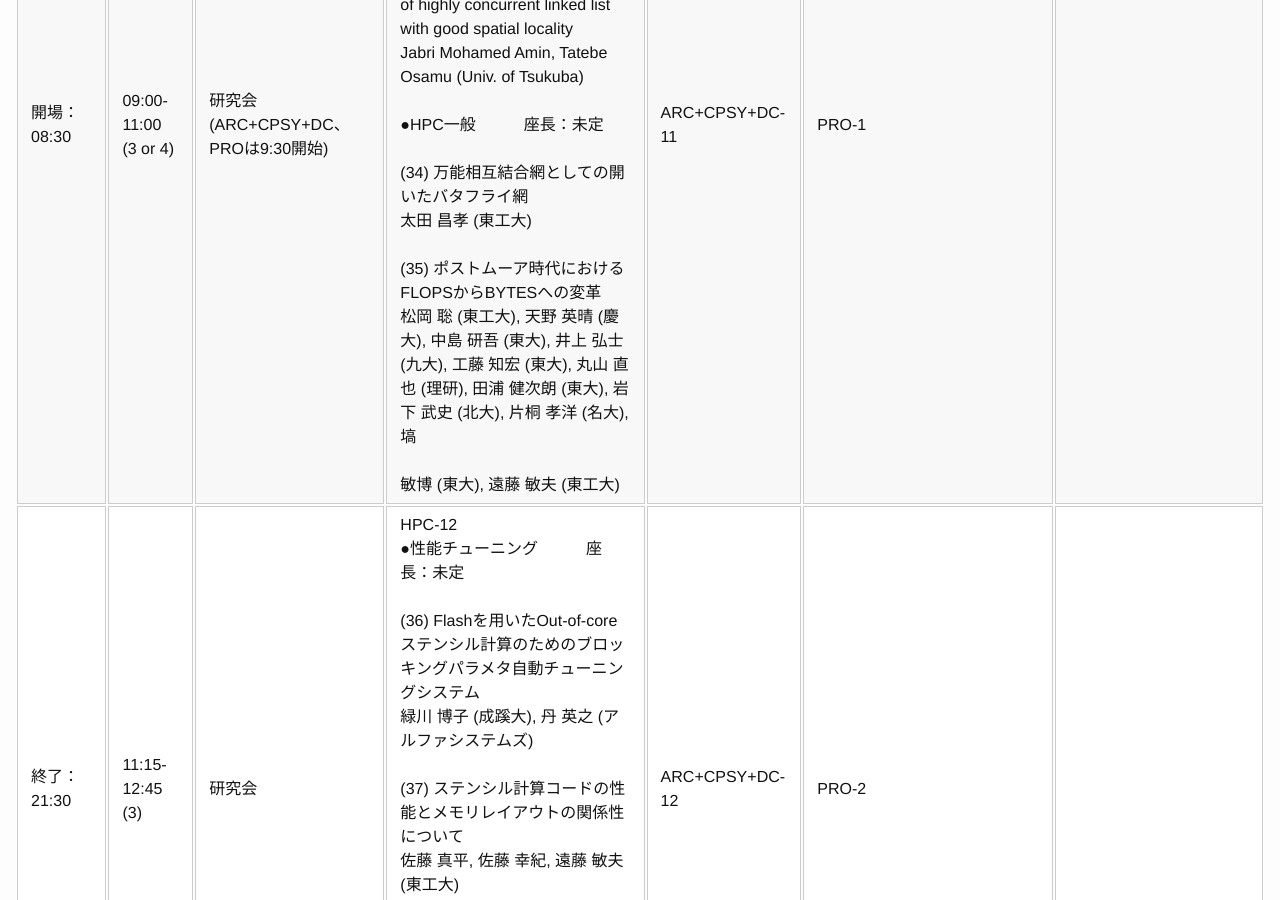
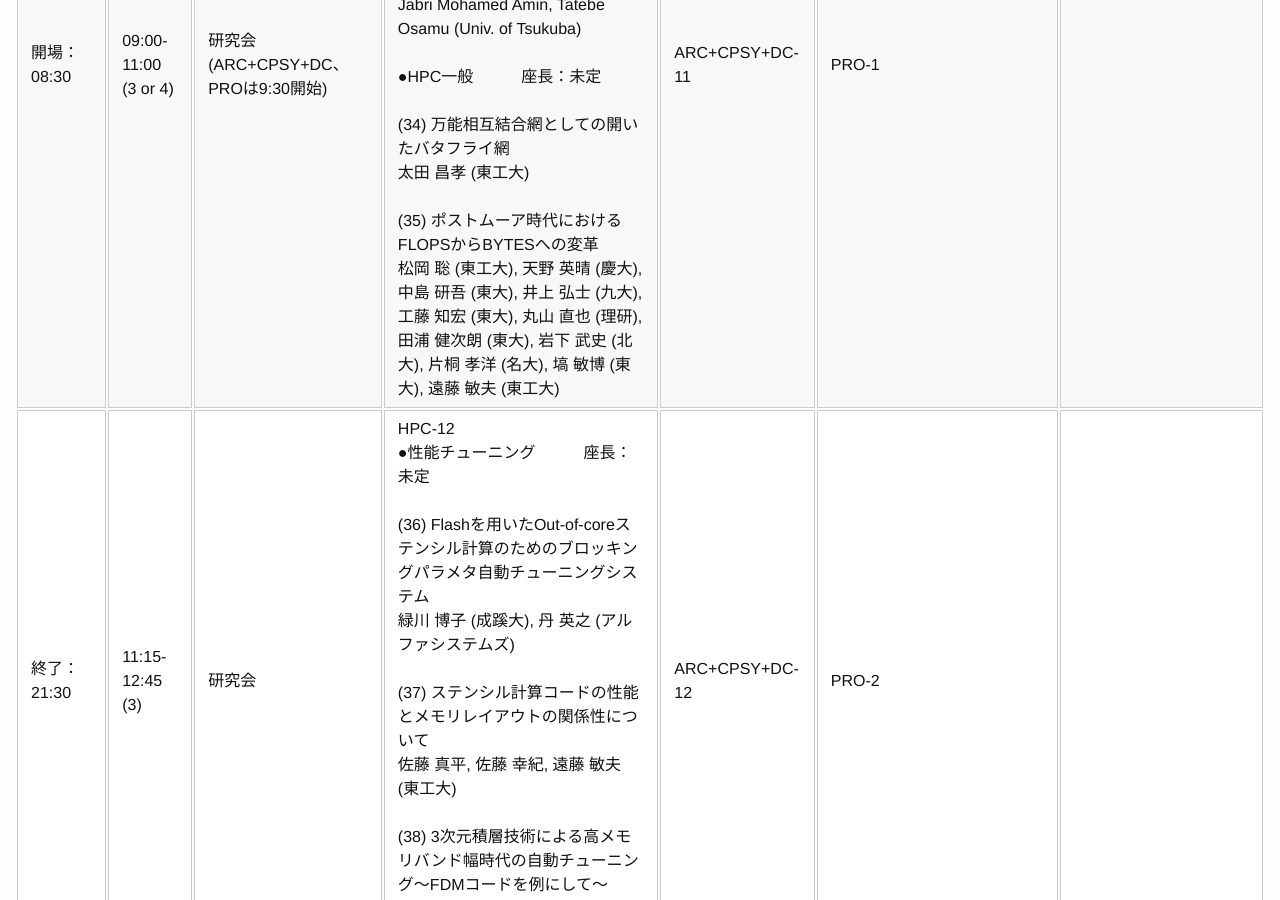
Before and after one commit to swopp/swopp.github.io, a Jekyll site: the page built from 2016/schedule-details.md, in a window 1280 px wide and 900 px high, scrolled down 6876 px. Built offline with Jekyll 4.4.1, drawn with Linux system fonts in a browser that asks for light colours; some of the changed text lies outside the part shown.

Commit message:
fix a wrong line break in HPC

```diff
--- a/2016/schedule-details.md
+++ b/2016/schedule-details.md
@@ -31,7 +31,7 @@ permalink: /2016/program/
 |               | 17:30-19:00 (3)      | 研究会                              | 懇親会準備       | ARC+CPSY+DC-10    |                  | HPC-10<br />●並列言語(2)　　　座長：未定<br /><br />(29) 軽量スレッドライブラリArgobotsによるPGAS言語XcalableMPの動的タスク並列機能の設計<br />  津金 佳祐 (筑波大), 中尾 昌広, 李 珍泌, 村井 均 (理研), 佐藤 三久 (筑波大/理研)<br /><br />(30) Omni XcalableMP V1.0におけるCoarray機能<br />  岩下 英俊, 中尾 昌広, 村井 均, 佐藤 三久 (理研)<br /><br />(31) Flash SSDを含む多階層メモリを活用するPGASランタイムシステム<br />  松宮 遼, 遠藤 敏夫 (東工大)      |
 |               | 19:10-21:30          | 懇親会                              | 懇親会           |                   |                  |              |
 | 8/10(木)      | 08:30-09:00          | 受付 & 会場準備                     | 準備             | 準備              | 準備             |              |
-| 開場：08:30   | 09:00-11:00 (3 or 4) | 研究会 (ARC+CPSY+DC、PROは9:30開始) | HPC-11<br />●通信　　　座長：未定<br /><br />(32) Progress threadを用いた非ブロッキング集団通信の性能調査<br />  成林 晃, 南里 豪志, 天野 浩文 (九大)<br /><br />(33) Performance assessment of highly concurrent linked list with good spatial locality<br />  Jabri Mohamed Amin, Tatebe Osamu (Univ. of Tsukuba)<br /><br />●HPC一般　　　座長：未定<br /><br />(34) 万能相互結合網としての開いたバタフライ網<br />  太田 昌孝 (東工大)<br /><br />(35) ポストムーア時代におけるFLOPSからBYTESへの変革<br />  松岡 聡 (東工大), 天野 英晴 (慶大), 中島 研吾 (東大), 井上 弘士 (九大), 工藤 知宏 (東大), 丸山 直也 (理研), 田浦 健次朗 (東大), 岩下 武史 (北大), 片桐 孝洋 (名大), 塙 <br /><br />敏博 (東大), 遠藤 敏夫 (東工大)          | ARC+CPSY+DC-11    | PRO-1            |              |
+| 開場：08:30   | 09:00-11:00 (3 or 4) | 研究会 (ARC+CPSY+DC、PROは9:30開始) | HPC-11<br />●通信　　　座長：未定<br /><br />(32) Progress threadを用いた非ブロッキング集団通信の性能調査<br />  成林 晃, 南里 豪志, 天野 浩文 (九大)<br /><br />(33) Performance assessment of highly concurrent linked list with good spatial locality<br />  Jabri Mohamed Amin, Tatebe Osamu (Univ. of Tsukuba)<br /><br />●HPC一般　　　座長：未定<br /><br />(34) 万能相互結合網としての開いたバタフライ網<br />  太田 昌孝 (東工大)<br /><br />(35) ポストムーア時代におけるFLOPSからBYTESへの変革<br />  松岡 聡 (東工大), 天野 英晴 (慶大), 中島 研吾 (東大), 井上 弘士 (九大), 工藤 知宏 (東大), 丸山 直也 (理研), 田浦 健次朗 (東大), 岩下 武史 (北大), 片桐 孝洋 (名大), 塙 敏博 (東大), 遠藤 敏夫 (東工大)          | ARC+CPSY+DC-11    | PRO-1            |              |
 | 終了：21:30   | 11:15-12:45 (3)      | 研究会                              | HPC-12<br />●性能チューニング　　　座長：未定<br /><br />(36) Flashを用いたOut-of-coreステンシル計算のためのブロッキングパラメタ自動チューニングシステム<br />  緑川 博子 (成蹊大), 丹 英之 (アルファシステムズ)<br /><br />(37) ステンシル計算コードの性能とメモリレイアウトの関係性について<br />  佐藤 真平, 佐藤 幸紀, 遠藤 敏夫 (東工大)<br /><br />(38) 3次元積層技術による高メモリバンド幅時代の自動チューニング～FDMコードを例にして～<br />  片桐 孝洋 (名大), 松本 正晴, 大島 聡史 (東大)          | ARC+CPSY+DC-12    | PRO-2            |              |
 |               | 12:45-14:00          | お昼休み                            |                  | SWoPP実行委員会   |                  |              |
 |               | 14:00-15:30 (3)      | 研究会                              | HPC-13<br />●行列計算(1)　　　座長：未定<br /><br />(39) 階層型行列ベクトル積のメニーコア向け最適化<br />  大島 聡史, 伊田 明弘, 河合 直聡, 塙 敏博 (東大)<br /><br />(40) FPGAを用いた階層型行列ベクトル積<br />  塙 敏博, 伊田 明弘, 大島 聡史, 河合 直聡 (東大)<br /><br />(41) 入力サイズより出力サイズが十分小さい場合のGEMM演算のGPU上での実装<br />  服部 大士, 藤本 典幸 (大阪府立大)          | ARC+CPSY+DC-13    | PRO-3            |              |
--- a/2016/sigs/HPC.txt
+++ b/2016/sigs/HPC.txt
@@ -136,9 +136,7 @@ HPC-11
   太田 昌孝 (東工大)
 
 (35) ポストムーア時代におけるFLOPSからBYTESへの変革
-  松岡 聡 (東工大), 天野 英晴 (慶大), 中島 研吾 (東大), 井上 弘士 (九大), 工藤 知宏 (東大), 丸山 直也 (理研), 田浦 健次朗 (東大), 岩下 武史 (北大), 片桐 孝洋 (名大), 塙
-
-敏博 (東大), 遠藤 敏夫 (東工大)
+  松岡 聡 (東工大), 天野 英晴 (慶大), 中島 研吾 (東大), 井上 弘士 (九大), 工藤 知宏 (東大), 丸山 直也 (理研), 田浦 健次朗 (東大), 岩下 武史 (北大), 片桐 孝洋 (名大), 塙 敏博 (東大), 遠藤 敏夫 (東工大)
 
 HPC-12
 ●性能チューニング　　　座長：未定
```
Also changed, not shown: other parts of 2016/schedule-details.md (+1 -1 lines).
